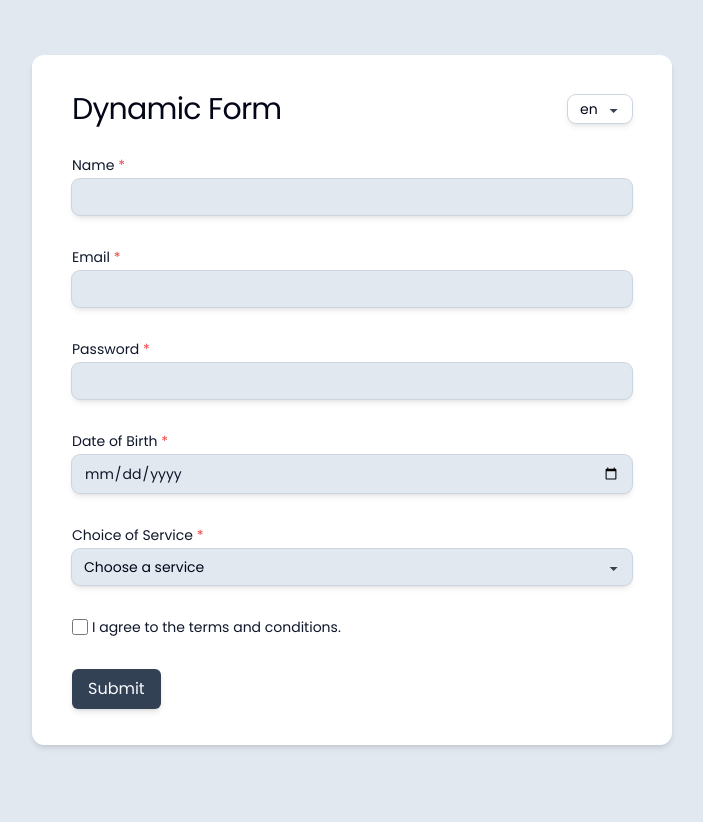
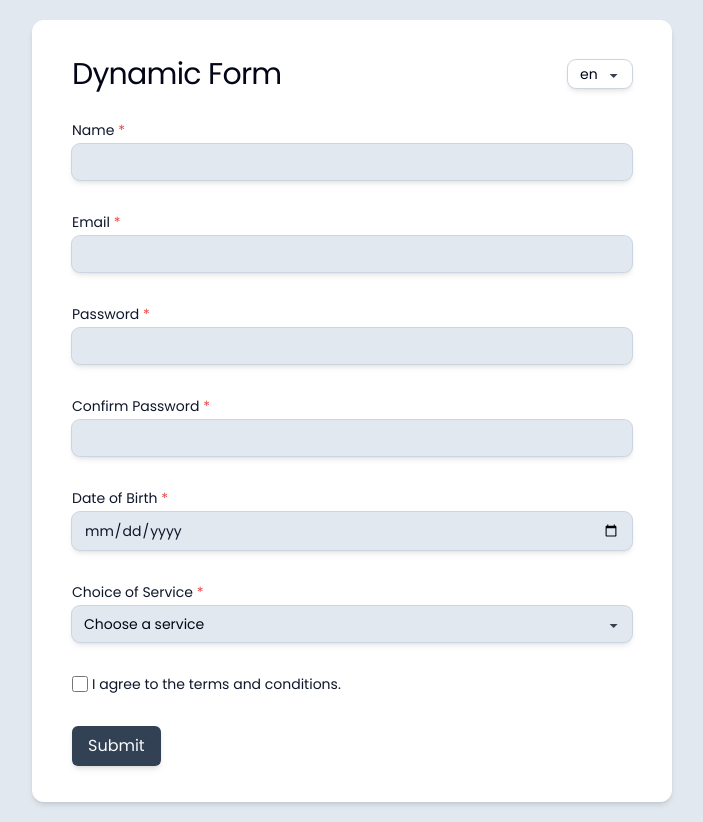
Before and after one commit to greengem/vue-form-whg, a Vue app: page / in a window 1280 px wide. Shown: the whole page, without its empty margins (288-991 px from the left). Before the commit the page ends 800 px from the top, so only its background shows below. Built offline with nearby package versions, Linux system fonts and the light colour scheme; some icons are missing.

Commit message:
Added new field for password confirmation including validation rules and translations

```diff
--- a/src/components/form/FormComponent.vue
+++ b/src/components/form/FormComponent.vue
@@ -41,6 +41,16 @@ const { form, errors, isSuccess, handleSubmit, validateField } = useForm()
     />
 
     <FormInput
+      id="confirmPassword"
+      label="form.confirmPassword"
+      type="password"
+      v-model="form.confirmPassword"
+      :error="errors.confirmPassword ? 'errors.confirmPassword' : undefined"
+      required
+      @blur="validateField"
+    />
+
+    <FormInput
       id="dob"
       label="form.dob"
       type="date"
@@ -72,6 +82,7 @@ const { form, errors, isSuccess, handleSubmit, validateField } = useForm()
       v-model="form.otherService"
       :error="errors.otherService ? 'errors.otherService' : undefined"
       @blur="validateField"
+      required
     />
 
     <FormCheckbox
--- a/src/composables/useForm.ts
+++ b/src/composables/useForm.ts
@@ -3,64 +3,85 @@
 import { reactive, ref } from 'vue'
 import { useI18n } from 'vue-i18n'
 
+// Define the structure of validation rules
 export type ValidationRule = {
   validator: (value: any, form?: any) => boolean
   message: string
 }
 
+// Define the structure of the form state
 export type FormState = {
   name: string
   email: string
   password: string
+  confirmPassword: string
   dob: string
   service: string
   otherService: string
   terms: boolean
 }
 
+// Define the structure of the error state
 export type ErrorState = {
   [key in keyof FormState]: string
 }
 
+// Composable function to handle form logic
 export function useForm() {
+  // Use internationalization (i18n) for error messages
   const { t } = useI18n()
 
+  // Initialize the reactive form state
   const form = reactive<FormState>({
     name: '',
     email: '',
     password: '',
+    confirmPassword: '',
     dob: '',
     service: '',
     otherService: '',
     terms: false
   })
 
+  // Initialize the reactive error state
   const errors = reactive<ErrorState>({
     name: '',
     email: '',
     password: '',
+    confirmPassword: '',
     dob: '',
     service: '',
     otherService: '',
     terms: ''
   })
 
+  // Flag to indicate successful form submission
   const isSuccess = ref(false)
 
+  // Define validation rules for each form field
   const validationRules: { [key in keyof FormState]: ValidationRule } = {
     name: {
+      // Name must be at least 2 characters long
       validator: (value) => value.length >= 2,
       message: t('errors.name')
     },
     email: {
+      // Email must be in a valid email format
       validator: (value) => /^[a-zA-Z0-9._%+-]+@[a-zA-Z0-9.-]+\.[a-zA-Z]{2,}$/.test(value),
       message: t('errors.email')
     },
     password: {
+      // Password must be at least 8 characters long and contain at least one number
       validator: (value) => /^(?=.*[0-9]).{8,}$/.test(value),
       message: t('errors.password')
     },
+    confirmPassword: {
+      // Confirm password must match the password field
+      validator: (value, form) => value === form.password,
+      message: t('errors.confirmPassword')
+    },
     dob: {
+      // Date of birth must be a valid past date
       validator: (value) => {
         const dobDate = new Date(value)
         const currentDate = new Date()
@@ -69,25 +90,30 @@ export function useForm() {
       message: t('errors.dob')
     },
     service: {
+      // Service must be selected
       validator: (value) => !!value,
       message: t('errors.service')
     },
     otherService: {
+      // Other service must be specified if "Other" is selected
       validator: (value, form) => form.service !== 'other' || value.length >= 2,
       message: t('errors.otherService')
     },
     terms: {
+      // Terms and conditions must be accepted
       validator: (value) => !!value,
       message: t('errors.terms')
     }
   }
 
+  // Function to reset error messages
   const resetErrors = () => {
     Object.keys(errors).forEach((key) => {
       errors[key as keyof ErrorState] = ''
     })
   }
 
+  // Function to validate a specific field
   const validateField = (field: keyof FormState) => {
     if (validationRules[field]) {
       const { validator, message } = validationRules[field]
@@ -95,6 +121,7 @@ export function useForm() {
     }
   }
 
+  // Function to validate the entire form
   const validateForm = () => {
     let valid = true
     resetErrors()
@@ -109,6 +136,7 @@ export function useForm() {
     return valid
   }
 
+  // Function to handle form submission
   const handleSubmit = () => {
     if (validateForm()) {
       isSuccess.value = true
@@ -116,6 +144,7 @@ export function useForm() {
         name: '',
         email: '',
         password: '',
+        confirmPassword: '',
         dob: '',
         service: '',
         otherService: '',
@@ -124,6 +153,7 @@ export function useForm() {
     }
   }
 
+  // Return the form state, error state, and handler functions
   return {
     form,
     errors,
--- a/src/locales/en.json
+++ b/src/locales/en.json
@@ -4,6 +4,7 @@
     "name": "Name",
     "email": "Email",
     "password": "Password",
+    "confirmPassword": "Confirm Password",
     "dob": "Date of Birth",
     "service": "Choice of Service",
     "otherService": "Specify Service",
@@ -21,6 +22,7 @@
     "name": "Name must be at least 2 characters long.",
     "email": "Invalid email format.",
     "password": "Password must be at least 8 characters long and contain at least one number.",
+    "confirmPassword": "Passwords do not match.",
     "dob": "Date of birth must be a past date.",
     "service": "Please select a valid service.",
     "otherService": "Please specify the service (at least 2 characters).",
--- a/src/locales/es.json
+++ b/src/locales/es.json
@@ -4,6 +4,7 @@
     "name": "Nombre",
     "email": "Correo Electrónico",
     "password": "Contraseña",
+    "confirmPassword": "Confirmar Contraseña",
     "dob": "Fecha de Nacimiento",
     "service": "Elección de Servicio",
     "otherService": "Especificar Servicio",
@@ -21,6 +22,7 @@
     "name": "El nombre debe tener al menos 2 caracteres.",
     "email": "Formato de correo electrónico inválido.",
     "password": "La contraseña debe tener al menos 8 caracteres y contener al menos un número.",
+    "confirmPassword": "Las contraseñas no coinciden.",
     "dob": "La fecha de nacimiento debe ser una fecha pasada.",
     "service": "Por favor seleccione un servicio válido.",
     "otherService": "Por favor, especifique el servicio (al menos 2 caracteres).",
--- a/src/locales/ja.json
+++ b/src/locales/ja.json
@@ -4,6 +4,7 @@
     "name": "名前",
     "email": "メール",
     "password": "パスワード",
+    "confirmPassword": "パスワードを認証する",
     "dob": "生年月日",
     "service": "サービスの選択",
     "otherService": "サービスを指定",
@@ -21,6 +22,7 @@
     "name": "名前は2文字以上でなければなりません。",
     "email": "無効なメール形式です。",
     "password": "パスワードは8文字以上で、少なくとも1つの数字を含める必要があります。",
+    "confirmPassword": "パスワードが一致しません。",
     "dob": "生年月日は過去の日付でなければなりません。",
     "service": "有効なサービスを選択してください。",
     "otherService": "サービスを指定してください(少なくとも2文字)。",
```
